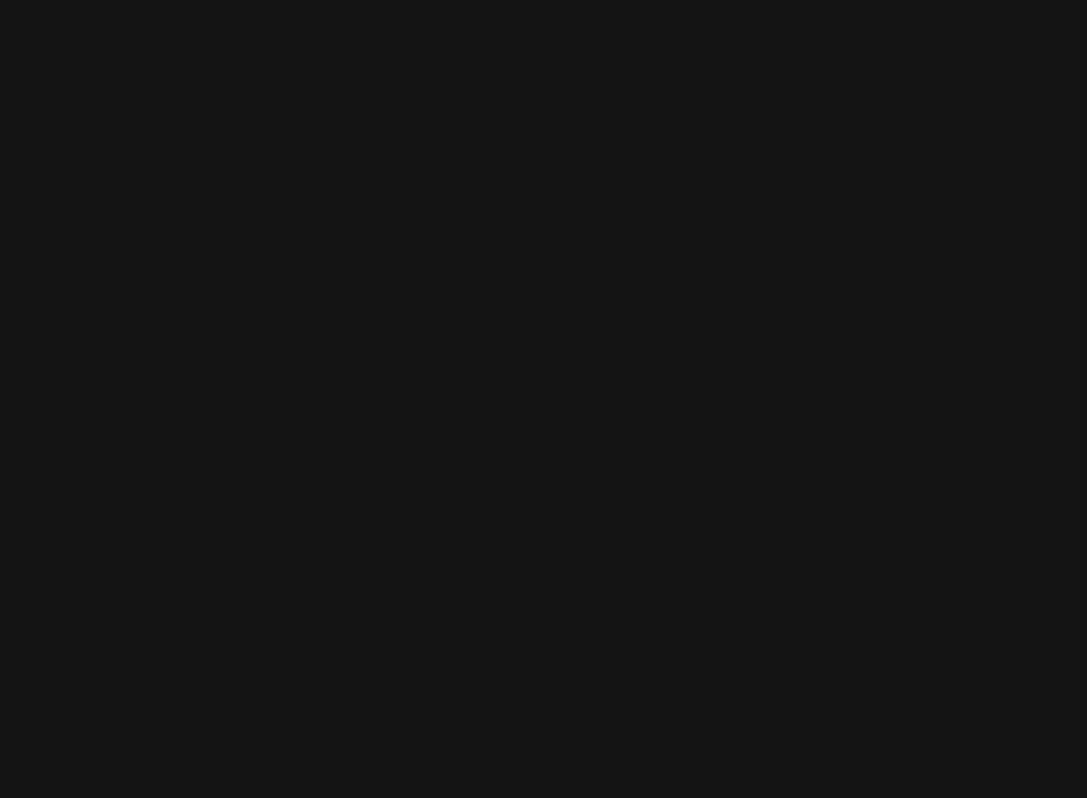
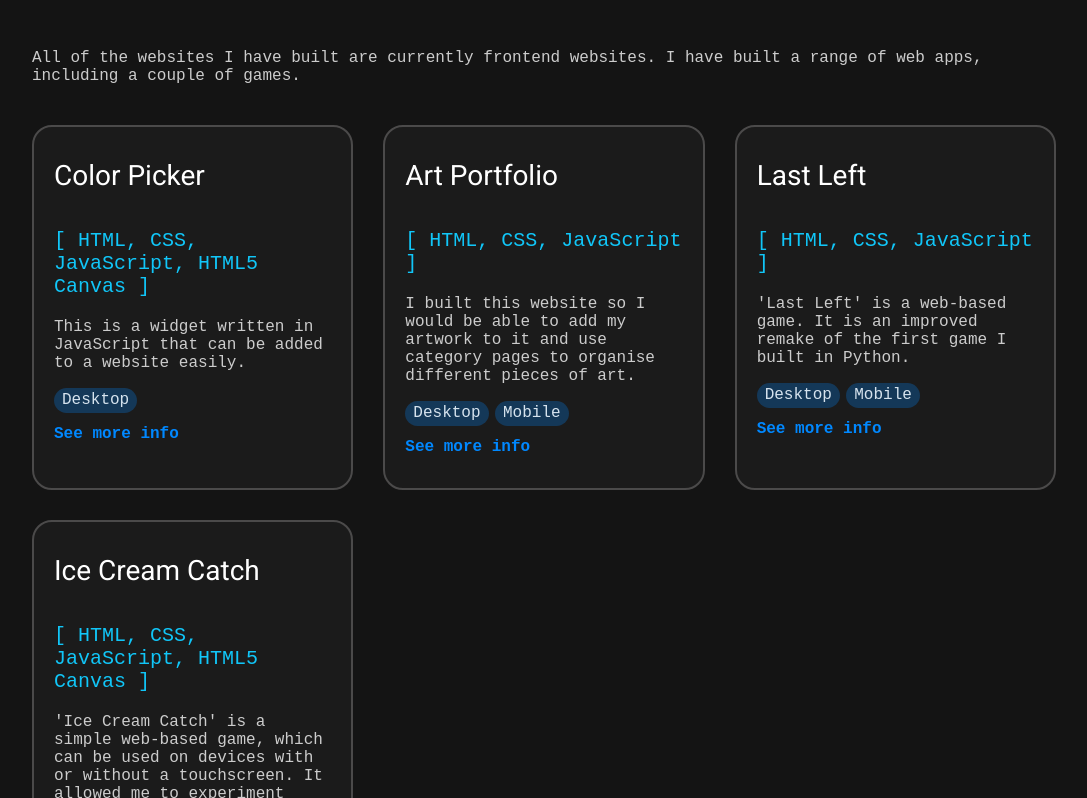
Before and after one commit to tessarobyn/tessarobyn.github.io, a React (Vite) app: page / in a window 1280 px wide. Shown: the part 2282-3080 px from the top of the page, without its empty margins (96-1183 px from the left). Before the commit the page ends 2269 px from the top, so only its background shows below. Built offline with nearby package versions, Linux system fonts and the light colour scheme.

Commit message:
Moving cards over into React

```diff
--- a/index.html
+++ b/index.html
@@ -173,71 +173,7 @@
           and I can use both these skills when creating games. I have programmed
           games in Python, in HTML, CSS and JavaScript and in C# with Unity.
         </p>
-        <div id="gameGrid" class="projectsGrid">
-          <div>
-            <h4>Last Left</h4>
-            <p class="languageList">[ HTML, CSS, JavaScript ]</p>
-            <p>
-              'Last Left' is a web-based game. It is an improved remake of the
-              first game I built in Python.
-            </p>
-            <p>
-              <a
-                href="https://tessarobyn.github.io/last-left-game/"
-                target="_blank"
-                >play game online</a
-              >
-            </p>
-            <p>
-              <a
-                href="https://github.com/tessarobyn/last-left-game"
-                target="_blank"
-                >view repo on GitHub</a
-              >
-            </p>
-          </div>
-          <div>
-            <h4>Lift Off</h4>
-            <p class="languageList">[ C#, Unity ]</p>
-            <p>
-              'Lift Off' is a web-based game, currently designed for any device
-              with a keyboard. It is one of the first games I made in Unity.
-            </p>
-            <p>
-              <a href="https://tessarobyn.github.io/lift-off/" target="_blank"
-                >play game online</a
-              >
-            </p>
-            <p>
-              <a href="https://github.com/tessarobyn/lift-off" target="_blank"
-                >view repo on GitHub</a
-              >
-            </p>
-          </div>
-          <div>
-            <h4>Ice Cream Catch</h4>
-            <p class="languageList">[ HTML, CSS, JavaScript, HTML5 Canvas ]</p>
-            <p>
-              'Ice Cream Catch' is a simple web-based game, which can be used on
-              devices with or without a touchscreen. It allowed me to experiment
-              with HTML5 canvas.
-            </p>
-            <p>
-              <a
-                href="https://tessarobyn.github.io/ice-cream-catch/"
-                target="_blank"
-                >play game online</a
-              >
-            </p>
-            <p>
-              <a
-                href="https://github.com/tessarobyn/ice-cream-catch"
-                target="_blank"
-                >view repo on GitHub</a
-              >
-            </p>
-          </div>
-        </div>
+        <div id="gameGridContainer"></div>
       </div>
       <div class="websites" id="websites">
         <svg class="websitesSvg" id="websitesSvg" width="600" height="150">
@@ -261,90 +197,7 @@
           All of the websites I have built are currently frontend websites. I
           have built a range of web apps, including a couple of games.
         </p>
-        <div id="websiteGrid" class="projectsGrid">
-          <div>
-            <h4>Color Picker</h4>
-            <p class="languageList">[ HTML, CSS, JavaScript, HTML5 Canvas ]</p>
-            <p>
-              This is a widget written in JavaScript that can be added to a
-              website easily and can be customised.
-            </p>
-            <p>
-              <a
-                href="https://tessarobyn.github.io/color-picker/"
-                target="_blank"
-                >view website</a
-              >
-            </p>
-            <p>
-              <a
-                href="https://github.com/tessarobyn/color-picker"
-                target="_blank"
-                >view repo on GitHub</a
-              >
-            </p>
-          </div>
-          <div>
-            <h4>Art Portfolio</h4>
-            <p class="languageList">[ HTML, CSS, JavaScript ]</p>
-            <p>
-              I built this website so I would be able to add my artwork to it
-              and use category pages to organise different pieces of art.
-            </p>
-            <p>
-              <a
-                href="https://github.com/tessarobyn/art-portfolio"
-                target="_blank"
-                >view repo on GitHub</a
-              >
-            </p>
-          </div>
-          <div>
-            <h4>Last Left</h4>
-            <p class="languageList">[ HTML, CSS, JavaScript ]</p>
-            <p>
-              'Last Left' is a web-based game. It is an improved remake of the
-              first game I built in Python.
-            </p>
-            <p>
-              <a
-                href="https://tessarobyn.github.io/last-left-game/"
-                target="_blank"
-                >play game online</a
-              >
-            </p>
-            <p>
-              <a
-                href="https://github.com/tessarobyn/last-left-game"
-                target="_blank"
-                >view repo on GitHub</a
-              >
-            </p>
-          </div>
-          <div>
-            <h4>Ice Cream Catch</h4>
-            <p class="languageList">[ HTML, CSS, JavaScript, HTML5 Canvas ]</p>
-            <p>
-              'Ice Cream Catch' is a simple web-based game, which can be used on
-              devices with or without a touchscreen. It allowed me to experiment
-              with HTML5 canvas.
-            </p>
-            <p>
-              <a
-                href="https://tessarobyn.github.io/ice-cream-catch/"
-                target="_blank"
-                >play game online</a
-              >
-            </p>
-            <p>
-              <a
-                href="https://github.com/tessarobyn/ice-cream-catch"
-                target="_blank"
-                >view repo on GitHub</a
-              >
-            </p>
-          </div>
-        </div>
+        <div id="websiteGridContainer"></div>
       </div>
       <div class="footer">
         <p>GitHub: tessarobyn</p>
--- a/src/App.jsx
+++ /dev/null
@@ -1,35 +0,0 @@
-// import { useState } from 'react'
-// import reactLogo from './assets/react.svg'
-// import viteLogo from '/vite.svg'
-
-function App() {
-  // const [count, setCount] = useState(0)
-
-  return (
-    <>
-      <p>Hello</p>
-      {/* <div>
-        <a href="https://vitejs.dev" target="_blank">
-          <img src={viteLogo} className="logo" alt="Vite logo" />
-        </a>
-        <a href="https://react.dev" target="_blank">
-          <img src={reactLogo} className="logo react" alt="React logo" />
-        </a>
-      </div>
-      <h1>Vite + React</h1>
-      <div className="card">
-        <button onClick={() => setCount((count) => count + 1)}>
-          count is {count}
-        </button>
-        <p>
-          Edit <code>src/App.jsx</code> and save to test HMR
-        </p>
-      </div>
-      <p className="read-the-docs">
-        Click on the Vite and React logos to learn more
-      </p> */}
-    </>
-  );
-}
-
-export default App;
--- /dev/null
+++ b/src/components/Grid.jsx
@@ -0,0 +1,22 @@
+import ProjectCard from "./ProjectCard";
+
+const Grid = ({ cards }) => {
+  return (
+    <div className="projectsGrid">
+      {cards.map((card, i) => {
+        console.log(card);
+        return (
+          <ProjectCard
+            title={card.title}
+            languages={card.languages}
+            description={card.description}
+            desktopOnly={card.desktopOnly}
+            key={i}
+          />
+        );
+      })}
+    </div>
+  );
+};
+
+export default Grid;
--- /dev/null
+++ b/src/components/Modal.jsx
@@ -0,0 +1,3 @@
+const Modal = () => {};
+
+export default Modal;
--- /dev/null
+++ b/src/components/ProjectCard.jsx
@@ -0,0 +1,20 @@
+const ProjectCard = ({
+  title,
+  languages,
+  description,
+  desktopOnly = false,
+}) => {
+  return (
+    <div>
+      <h4>{title}</h4>
+      <p className="languageList">[ {languages} ]</p>
+
+      <p>{description}</p>
+      <p className="deviceTag">Desktop</p>
+      {desktopOnly ? <></> : <p className="deviceTag">Mobile</p>}
+      <button>See more info</button>
+    </div>
+  );
+};
+
+export default ProjectCard;
--- a/src/main.jsx
+++ b/src/main.jsx
@@ -1,15 +1,54 @@
 import React from "react";
 import ReactDOM from "react-dom/client";
-import App from "./App.jsx";
+import Grid from "./components/Grid.jsx";
 
-ReactDOM.createRoot(document.getElementById("gameGrid")).render(
-  <React.StrictMode>
-    <App />
-  </React.StrictMode>
+const projects = {
+  colorPicker: {
+    title: "Color Picker",
+    languages: "HTML, CSS, JavaScript, HTML5 Canvas",
+    description:
+      "This is a widget written in JavaScript that can be added to a website easily.",
+    desktopOnly: true,
+  },
+  artPortfolio: {
+    title: "Art Portfolio",
+    languages: "HTML, CSS, JavaScript",
+    description:
+      "I built this website so I would be able to add my artwork to it and use category pages to organise different pieces of art.",
+  },
+
+  lastLeft: {
+    title: "Last Left",
+    languages: "HTML, CSS, JavaScript",
+    description:
+      "'Last Left' is a web-based game. It is an improved remake of the first game I built in Python.",
+  },
+  iceCreamCatch: {
+    title: "Ice Cream Catch",
+    languages: "HTML, CSS, JavaScript, HTML5 Canvas",
+    description:
+      "'Ice Cream Catch' is a simple web-based game, which can be used on devices with or without a touchscreen. It allowed me to experiment with HTML5 canvas.",
+  },
+  liftOff: {
+    title: "Lift Off",
+    languages: "C#, Unity",
+    description:
+      "'Lift Off' is a web-based game, currently designed for any device with a keyboard. It is one of the first games I made in Unity.",
+    desktopOnly: true,
+  },
+};
+
+ReactDOM.createRoot(document.getElementById("gameGridContainer")).render(
+  <Grid cards={[projects.lastLeft, projects.liftOff, projects.iceCreamCatch]} />
 );
 
-ReactDOM.createRoot(document.getElementById("websiteGrid")).render(
-  <React.StrictMode>
-    <App />
-  </React.StrictMode>
+ReactDOM.createRoot(document.getElementById("websiteGridContainer")).render(
+  <Grid
+    cards={[
+      projects.colorPicker,
+      projects.artPortfolio,
+      projects.lastLeft,
+      projects.iceCreamCatch,
+    ]}
+  />
 );
--- a/src/styles/responsiveStyle.css
+++ b/src/styles/responsiveStyle.css
@@ -50,12 +50,19 @@
 }
 
 @media screen and (max-width: 840px) {
-  .laptopImg {
+  .introContainer {
+    display: block;
+  }
+
+  .laptopContainer {
+    max-width: 0px;
+    max-height: 0px;
+  }
+
+  .laptopContainer > * {
     display: none;
   }
-  .laptopSvg {
-    display: none;
-  }
+
   .languages {
     width: 80%;
   }
@@ -70,12 +77,6 @@
 @media screen and (max-width: 550px) {
   .projectsGrid {
     grid-template-columns: repeat(1, 1fr);
-  }
-}
-
-@media screen and (max-width: 450px) {
-  h1 {
-    font-size: 3.5rem;
   }
 }
 
--- a/src/styles/style.css
+++ b/src/styles/style.css
@@ -167,7 +167,7 @@ svg {
 }
 
 .projectsGrid > div:hover {
-  background-color: #2e2e2e;
+  background-color: #212121;
 }
 
 h4 {
@@ -176,6 +176,16 @@ h4 {
   margin-top: 0.75rem;
   font-weight: 400;
   color: #ffffff;
+}
+
+.deviceTag {
+  margin: 0 0.4rem 0 0;
+  display: inline-block;
+  background-color: #0088ff44;
+  color: #d6e3ee;
+  width: fit-content;
+  padding: 0.2rem 0.5rem;
+  border-radius: 3rem;
 }
 
 p a {
@@ -188,6 +198,24 @@ p a:hover {
   text-decoration: underline;
 }
 
+button {
+  display: block;
+  font-family: "Courier New", Courier, monospace;
+  font-size: 1rem;
+  font-weight: bold;
+  background-color: #ffffff00;
+  color: #cccccc;
+  text-decoration: none;
+  font-weight: bold;
+  color: #0088ff;
+  border-style: none;
+  padding: 0.75rem 0;
+}
+
+button:hover {
+  text-decoration: underline;
+}
+
 .footer {
   text-align: center;
   padding-bottom: 20px;
```
